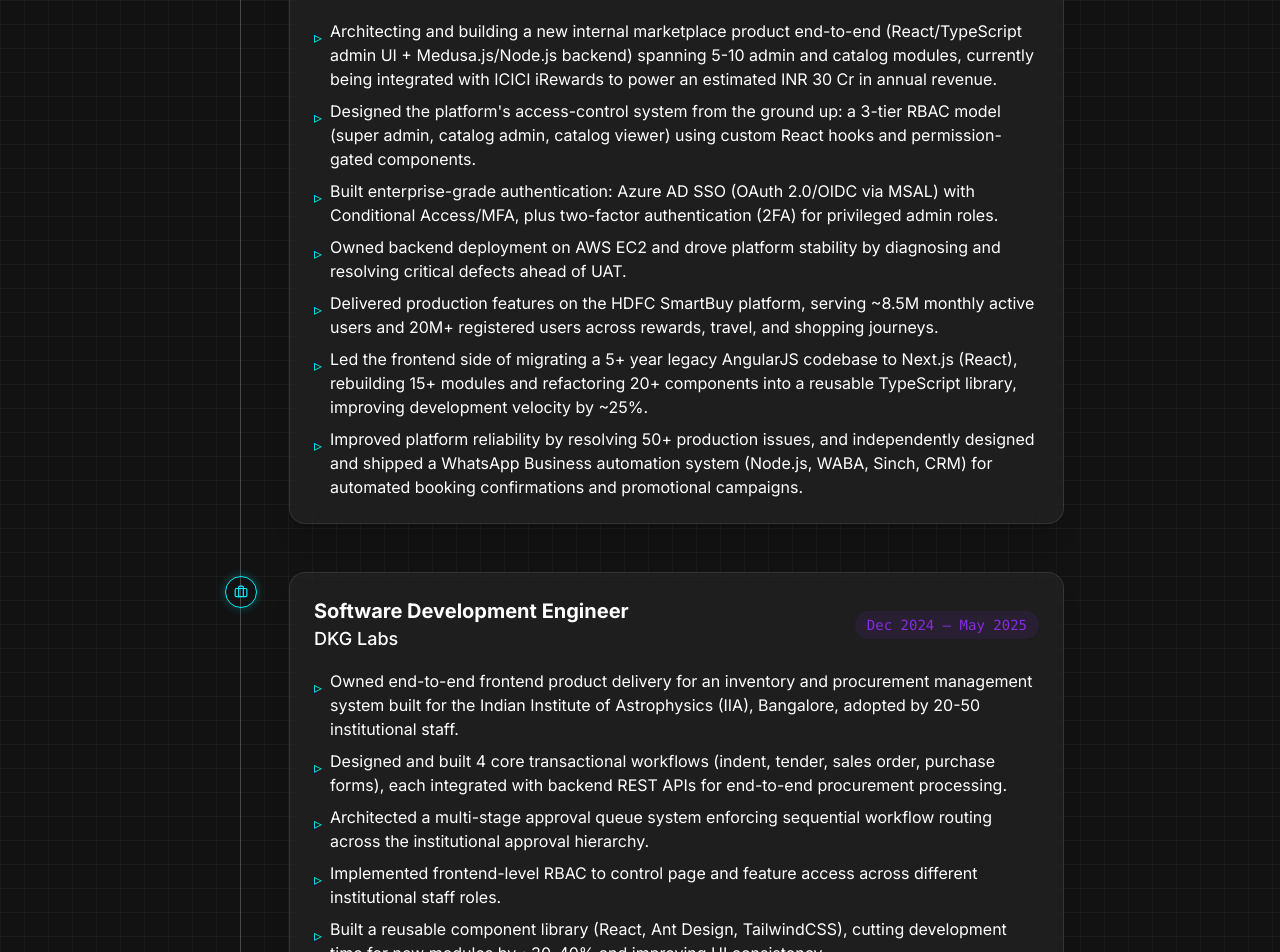
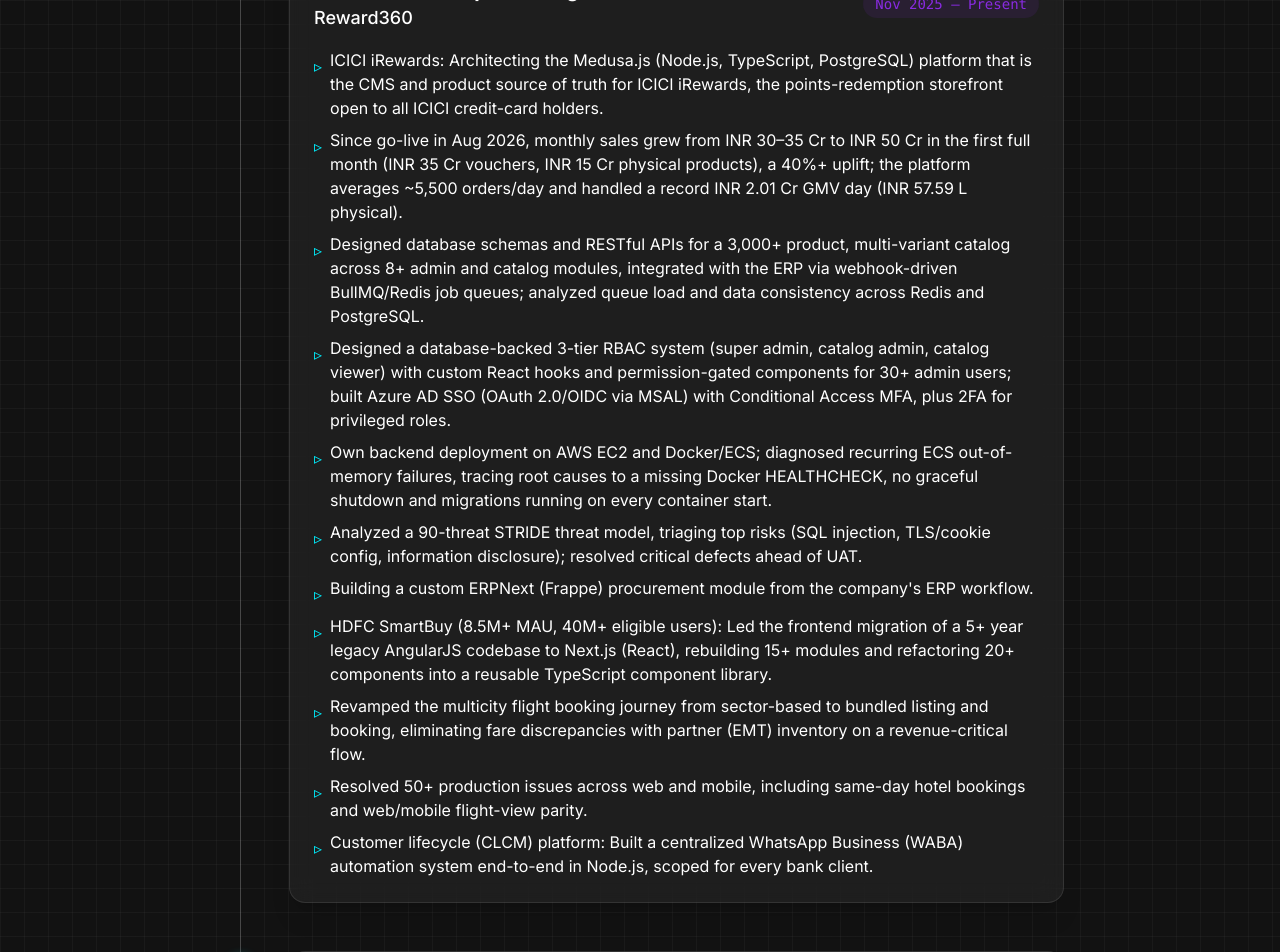
Before and after one commit to Sunit-03/Sunit-Portfolio, a Next.js app: page / in a window 1280 px wide. Shown: the part 1560-2512 px from the top of the page. Built offline with nearby package versions, Linux system fonts and the light colour scheme.

Commit message:
update: latest updates

```diff
--- a/app/layout.tsx
+++ b/app/layout.tsx
@@ -9,7 +9,7 @@ const inter = Inter({ subsets: ["latin"], display: 'swap' });
 
 export const metadata: Metadata = {
   title: "Sunit Mohan | Software Engineer",
-  description: "Portfolio of Sunit Mohan, a product-focused frontend architect and engineer.",
+  description: "Portfolio of Sunit Mohan, a backend-leaning full-stack software engineer (Node.js, TypeScript, PostgreSQL, AWS).",
 };
 
 export default function RootLayout({
--- a/components/hero.tsx
+++ b/components/hero.tsx
@@ -26,7 +26,7 @@ export function Hero() {
                     className="text-lg md:text-2xl text-muted-foreground max-w-2xl mb-8"
                     initial={{ opacity: 0, y: 20 }} animate={{ opacity: 1, y: 0 }} transition={{ delay: 0.2 }}
                 >
-                    AI first Software Engineer enhancing high-traffic platforms with userbase in <span className="font-bold">millions</span> and building scalable production experiences.
+                    Backend-leaning full-stack engineer building production commerce platforms - powering <span className="font-bold">INR 50 Cr</span> in monthly sales and serving <span className="font-bold">8.5M+</span> monthly users.
                 </motion.p>
 
                 <motion.div initial={{ opacity: 0, y: 20 }} animate={{ opacity: 1, y: 0 }} transition={{ delay: 0.3 }} className="gap-4 flex">
--- a/data/portfolio.ts
+++ b/data/portfolio.ts
@@ -1,19 +1,23 @@
 export const portfolioData = {
-  about: "Full-stack software engineer who thinks in systems, not tickets - architecting and shipping complete products (access control, authentication, deployment) rather than isolated features. Experience building scalable React/Next.js frontends and Node.js/Medusa.js backends for platforms serving 8M+ monthly users, plus hands-on agentic AI development (Claude Code, GitHub Copilot, OpenAI Codex, Google Antigravity) and multi-model LLM integration (Anthropic, OpenAI, Google).",
+  about: "Backend-leaning full-stack Software Engineer (~1.5 years) building production commerce platforms with Node.js, TypeScript, Medusa.js, PostgreSQL and React. Building the marketplace platform behind ICICI iRewards (INR 50 Cr monthly sales, ~5,500 orders/day) and led a legacy-to-Next.js migration on HDFC SmartBuy (8.5M+ MAU). I own schema and API design, auth and RBAC, job queues, Docker/AWS deployment and production debugging - and ship faster with agentic AI tools (Claude Code, GitHub Copilot, OpenAI Codex, Google Antigravity).",
   experience: [
     {
       id: 1,
-      company: "Rewards360",
+      company: "Reward360",
       role: "Software Development Engineer (Full-Stack)",
       duration: "Nov 2025 – Present",
       achievements: [
-        "Architecting and building a new internal marketplace product end-to-end (React/TypeScript admin UI + Medusa.js/Node.js backend) spanning 5-10 admin and catalog modules, currently being integrated with ICICI iRewards to power an estimated INR 30 Cr in annual revenue.",
-        "Designed the platform's access-control system from the ground up: a 3-tier RBAC model (super admin, catalog admin, catalog viewer) using custom React hooks and permission-gated components.",
-        "Built enterprise-grade authentication: Azure AD SSO (OAuth 2.0/OIDC via MSAL) with Conditional Access/MFA, plus two-factor authentication (2FA) for privileged admin roles.",
-        "Owned backend deployment on AWS EC2 and drove platform stability by diagnosing and resolving critical defects ahead of UAT.",
-        "Delivered production features on the HDFC SmartBuy platform, serving ~8.5M monthly active users and 20M+ registered users across rewards, travel, and shopping journeys.",
-        "Led the frontend side of migrating a 5+ year legacy AngularJS codebase to Next.js (React), rebuilding 15+ modules and refactoring 20+ components into a reusable TypeScript library, improving development velocity by ~25%.",
-        "Improved platform reliability by resolving 50+ production issues, and independently designed and shipped a WhatsApp Business automation system (Node.js, WABA, Sinch, CRM) for automated booking confirmations and promotional campaigns."
+        "ICICI iRewards: Architecting the Medusa.js (Node.js, TypeScript, PostgreSQL) platform that is the CMS and product source of truth for ICICI iRewards, the points-redemption storefront open to all ICICI credit-card holders.",
+        "Since go-live in Aug 2026, monthly sales grew from INR 30–35 Cr to INR 50 Cr in the first full month (INR 35 Cr vouchers, INR 15 Cr physical products), a 40%+ uplift; the platform averages ~5,500 orders/day and handled a record INR 2.01 Cr GMV day (INR 57.59 L physical).",
+        "Designed database schemas and RESTful APIs for a 3,000+ product, multi-variant catalog across 8+ admin and catalog modules, integrated with the ERP via webhook-driven BullMQ/Redis job queues; analyzed queue load and data consistency across Redis and PostgreSQL.",
+        "Designed a database-backed 3-tier RBAC system (super admin, catalog admin, catalog viewer) with custom React hooks and permission-gated components for 30+ admin users; built Azure AD SSO (OAuth 2.0/OIDC via MSAL) with Conditional Access MFA, plus 2FA for privileged roles.",
+        "Own backend deployment on AWS EC2 and Docker/ECS; diagnosed recurring ECS out-of-memory failures, tracing root causes to a missing Docker HEALTHCHECK, no graceful shutdown and migrations running on every container start.",
+        "Analyzed a 90-threat STRIDE threat model, triaging top risks (SQL injection, TLS/cookie config, information disclosure); resolved critical defects ahead of UAT.",
+        "Building a custom ERPNext (Frappe) procurement module from the company's ERP workflow.",
+        "HDFC SmartBuy (8.5M+ MAU, 40M+ eligible users): Led the frontend migration of a 5+ year legacy AngularJS codebase to Next.js (React), rebuilding 15+ modules and refactoring 20+ components into a reusable TypeScript component library.",
+        "Revamped the multicity flight booking journey from sector-based to bundled listing and booking, eliminating fare discrepancies with partner (EMT) inventory on a revenue-critical flow.",
+        "Resolved 50+ production issues across web and mobile, including same-day hotel bookings and web/mobile flight-view parity.",
+        "Customer lifecycle (CLCM) platform: Built a centralized WhatsApp Business (WABA) automation system end-to-end in Node.js, scoped for every bank client."
       ]
     },
     {
@@ -22,12 +26,9 @@ export const portfolioData = {
       role: "Software Development Engineer",
       duration: "Dec 2024 – May 2025",
       achievements: [
-        "Owned end-to-end frontend product delivery for an inventory and procurement management system built for the Indian Institute of Astrophysics (IIA), Bangalore, adopted by 20-50 institutional staff.",
-        "Designed and built 4 core transactional workflows (indent, tender, sales order, purchase forms), each integrated with backend REST APIs for end-to-end procurement processing.",
-        "Architected a multi-stage approval queue system enforcing sequential workflow routing across the institutional approval hierarchy.",
-        "Implemented frontend-level RBAC to control page and feature access across different institutional staff roles.",
-        "Built a reusable component library (React, Ant Design, TailwindCSS), cutting development time for new modules by ~30-40% and improving UI consistency.",
-        "Led client requirement discussions and stakeholder communication end-to-end, acting as the primary bridge between the institute, product managers, and the engineering team."
+        "Owned end-to-end frontend delivery of an inventory and procurement system for the Indian Institute of Astrophysics (IIA), Bengaluru, for 20–50 staff, acting as the primary bridge between the institute, product managers and engineering.",
+        "Built 4 core transactional workflows (indent, tender, sales order, purchase) on backend REST APIs, plus a multi-stage approval queue with sequential routing and role-based page access.",
+        "Created a reusable React + Ant Design + TailwindCSS component library, cutting new-module build time by ~30–40%."
       ]
     }
   ],
@@ -51,24 +52,26 @@ export const portfolioData = {
     {
       id: 1,
       title: "InterviewAI",
-      description: "AI powered interview preparation platform generating 10+ tailor-made questions from a user's target role, skills, and experience via Gemini 2.5 Pro, with an on-demand \"Explain\" feature for deeper, regenerable AI explanations.",
-      tech: ["React", "Mongo", "GenAI", "Tailwind", "Node.js", "JavaScript", "Gemini 2.5", "JWT"],
-      link: "https://interview-ai-frontend-sooty.vercel.app/    ",
+      description: "MERN interview-prep platform generating 10+ tailored interview questions from a user's role, skills and experience via Gemini 2.5 Pro, with a regenerable \"Explain\" mode, JWT auth and a mobile-first UI (Lighthouse accessibility >90, best practices 100).",
+      tech: ["React", "MongoDB", "Express.js", "Node.js", "Gemini 2.5 Pro", "JWT", "Tailwind"],
+      link: "https://interview-ai-frontend-sooty.vercel.app/",
       githubLink: "https://github.com/Sunit-03/InterviewAI-Frontend"
     },
     {
       id: 2,
       title: "TravelX",
-      description: "Smart AI itinerary planner generating budget-based itineraries via Gemini 1.5 Pro, surfacing the top 3 hotel matches with a full day-by-day plan and Google Maps deep-linking.",
-      tech: ["React + Vite", "Tailwind", "GenAI", "JavaScript", "Google Maps APIs", "Firebase", "Google Cloud"],
+      description: "AI itinerary planner generating budget-based day-by-day itineraries and top-3 hotels in under 10 seconds, upgraded from Gemini 1.5 to Gemini 3.6 Flash; integrates Google Maps, Places and Images APIs with Google OAuth (Lighthouse performance >90).",
+      tech: ["React + Vite", "Firebase", "Gemini 3.6 Flash", "Google Maps APIs", "Google OAuth", "Tailwind"],
       link: "https://travel-x-peach.vercel.app/",
       githubLink: "https://github.com/Sunit-03/travelX-AI"
     }
   ],
   skills: [
-    "React", "Next.js", "TypeScript", "JavaScript", "Node.js", "Medusa.js", "Express", "TailwindCSS", "Ant Design",
-    "Azure AD SSO (MSAL)", "OAuth 2.0 / OIDC", "JWT", "RBAC", "AWS EC2", "MongoDB", "Firebase",
-    "Claude Code", "GitHub Copilot", "OpenAI Codex", "Google Antigravity", "Gemini 2.5 Pro",
-    "Git/GitHub", "Postman", "WABA", "CRM systems"
+    "TypeScript", "JavaScript", "Python", "Node.js", "Express.js", "Medusa.js (v2)", "RESTful API Design",
+    "Database Schema Design", "BullMQ", "ERPNext (Frappe)", "PostgreSQL", "MongoDB", "Redis", "Firebase",
+    "AWS (EC2, ECS)", "Docker", "CI/CD", "Git/GitHub", "Postman",
+    "OAuth 2.0 / OIDC", "Azure AD SSO (MSAL)", "JWT", "2FA", "RBAC", "Threat Modeling (STRIDE)",
+    "React", "Next.js", "Redux", "TailwindCSS", "Ant Design",
+    "Multi-model LLM Integration", "Prompt Engineering", "Claude Code", "GitHub Copilot", "OpenAI Codex", "Google Antigravity"
   ]
 };
```
